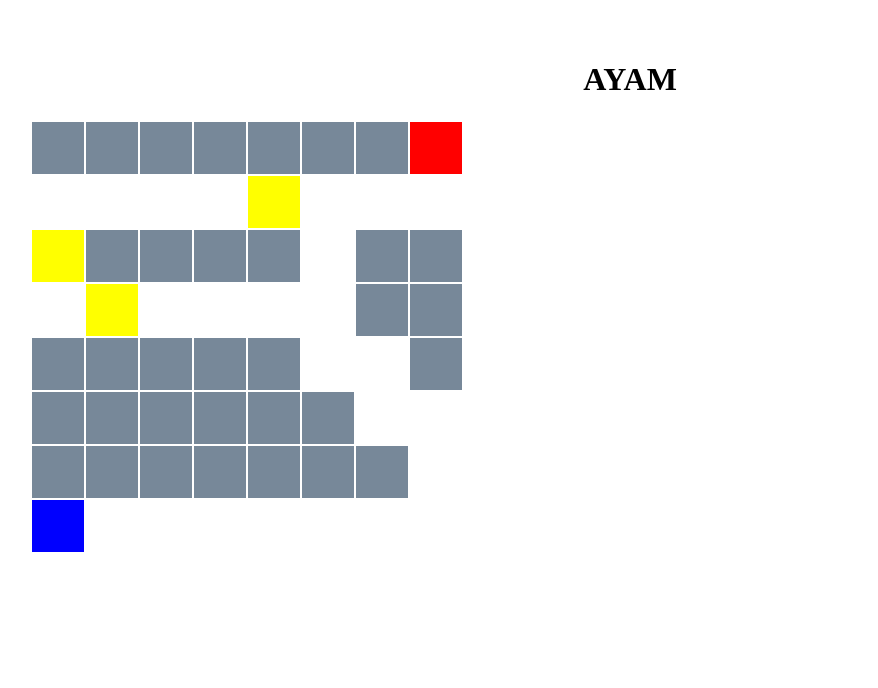
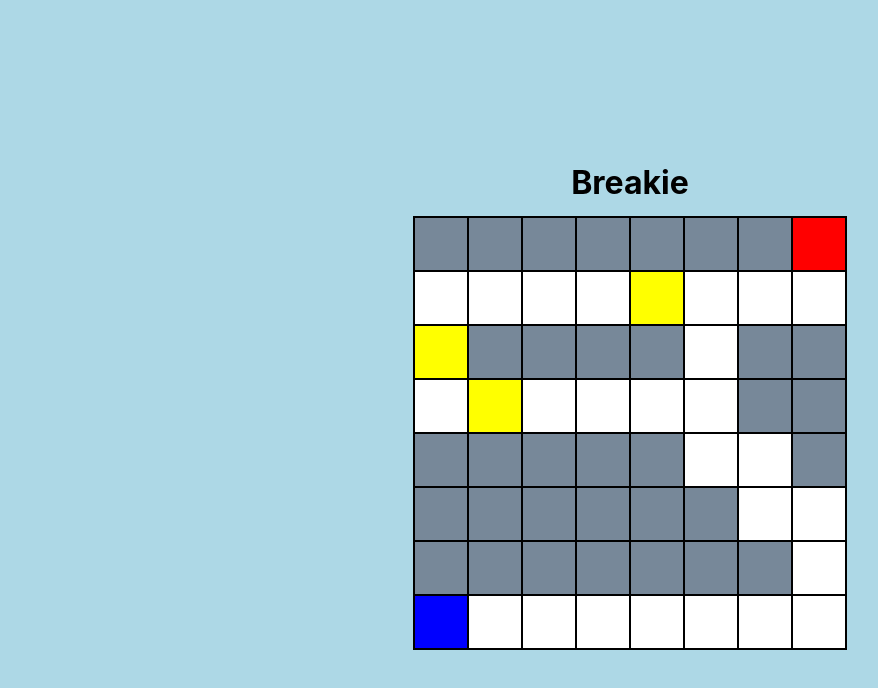
Before and after one commit to si-saaref/react-breakie, a React (Vite) app: page / in a window 1280 px wide. Shown: the top 688 px of the page, without its empty margins (10-888 px from the left). Built offline with nearby package versions, Linux system fonts and the light colour scheme.

Commit message:
style: fix style game and the board component

```diff
--- a/src/App.css
+++ b/src/App.css
@@ -1,11 +1,11 @@
 #root {
-  max-width: 1280px;
-  margin: 0 auto;
-  padding: 2rem;
-  text-align: center;
+	/* max-width: 1280px; */
+	margin: 0;
+	padding: 0;
+	text-align: center;
 }
 
-.logo {
+/* .logo {
   height: 6em;
   padding: 1.5em;
   will-change: filter;
@@ -38,4 +38,4 @@
 
 .read-the-docs {
   color: #888;
-}
+} */
--- a/src/components/UI/molecules/GridBoard/index.jsx
+++ b/src/components/UI/molecules/GridBoard/index.jsx
@@ -1,4 +1,5 @@
 import Tile from '../../atoms/Tile';
+import './style.css';
 
 export default function GridBoard({ grid }) {
 	return (
--- /dev/null
+++ b/src/components/UI/molecules/GridBoard/style.css
@@ -0,0 +1,6 @@
+table {
+	background: black;
+	border-collapse: separate;
+	width: fit-content;
+	/* border-spacing: 0 1em; */
+}
--- a/src/components/UI/organism/Board.jsx
+++ b/src/components/UI/organism/Board/index.jsx
@@ -1,5 +1,6 @@
 import { useState } from 'react';
-import GridBoard from '../molecules/GridBoard';
+import GridBoard from '../../molecules/GridBoard';
+import './style.css';
 
 export default function Board({ grid }) {
 	const [gridLayout, setGridLayout] = useState(grid);
@@ -7,7 +8,7 @@ export default function Board({ grid }) {
 		<>
 			<div className='container-fluid'>
 				{/* <h2 id='score'>{currentScore}</h2> */}
-				<h1>AYAM</h1>
+				<h1>Breakie</h1>
 				<GridBoard grid={gridLayout} />
 			</div>
 		</>
--- /dev/null
+++ b/src/components/UI/organism/Board/style.css
@@ -0,0 +1,8 @@
+.container-fluid {
+	background: lightblue;
+	height: 100vh;
+	display: flex;
+	flex-direction: column;
+	justify-content: center;
+	align-items: center;
+}
--- a/src/index.css
+++ b/src/index.css
@@ -3,10 +3,12 @@
 	font-size: 16px;
 	line-height: 24px;
 	font-weight: 400;
+	padding: 0;
+	margin: 0;
 
-  color-scheme: light dark;
-  color: rgba(255, 255, 255, 0.87);
-  background-color: #242424;
+	/* color-scheme: light dark; */
+	/* color: rgba(255, 255, 255, 0.87); */
+	/* background-color: #242424; */
 
 	font-synthesis: none;
 	text-rendering: optimizeLegibility;
@@ -15,7 +17,12 @@
 	-webkit-text-size-adjust: 100%;
 }
 
-a {
+body {
+	padding: 0;
+	margin: 0;
+}
+
+/* a {
   font-weight: 500;
   color: #646cff;
   text-decoration: inherit;
@@ -67,4 +74,4 @@ button:focus-visible {
   button {
     background-color: #f9f9f9;
   }
-}
+} */
--- a/src/main.jsx
+++ b/src/main.jsx
@@ -1,7 +1,7 @@
 import React from 'react';
 import ReactDOM from 'react-dom/client';
 import App from './App';
-// import './index.css'
+import './index.css';
 
 ReactDOM.createRoot(document.getElementById('root')).render(
 	<React.StrictMode>
```
Lines whose indentation alone changed are shown as unchanged.
